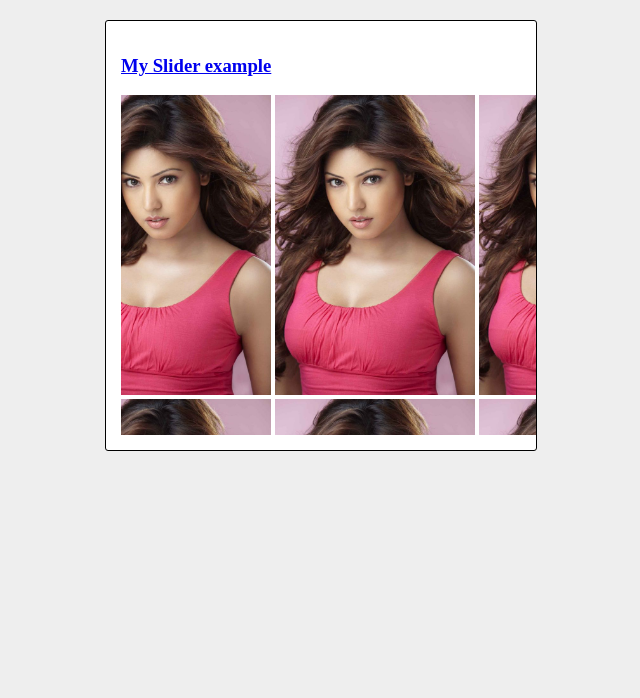
After one commit to avenxyc/HT, a PHP site: page /test.php in a window 1280 px wide. The commit adds this page. Shown: the top 698 px of the page, without its empty margins (319-959 px from the left). Run offline with PHP 8.4, Linux system fonts and the light colour scheme.

Commit message:
Implement my own slider and animation on Index

```diff
--- a/add.php
+++ b/add.php
@@ -187,7 +187,7 @@ echo "<h1>Register</h1>
 				<p>Class: <input type='text' name='class' size='20' maxlength='80' value='Please enter its class'  /> </p>
 				<p>Company_name: <input type='text' name='company_name' size='20' maxlength='80' value='Please enter'  /> </p>
 				<p>Parent_company: <input type='text' name='parent_company' size='20' maxlength='80' value='Please enter'  /> </p>
-				<p>Weight: <input type='text' name='weight' size='20' maxlength='10' value='Please enter'  /> </p>
+				<p>Weight: <input type='text' name='weight' size='20' maxlength='10' value='Please enter'  /> g</p>
 				<p>Description: <br /><textarea  name='description' rows='4' cols='50' value='Please enter' ></textarea></p>
 				<p>Number of constituents:
 				<select name='cnumber' id='cnumber' >
--- /dev/null
+++ b/test.php
@@ -0,0 +1,90 @@
+<!DOCTYPE html PUBLIC "-//W3C//DTD XHTML 1.0 Transitional//EN" "http://www.w3.org/TR/xhtml1/DTD/xhtml1-transitional.dtd">
+<html xmlns="http://www.w3.org/1999/xhtml"><head>
+<meta http-equiv="Content-Type" content="text/html; charset=utf-8" />
+<head>
+<title>Untitled Document</title>
+	<script src="http://code.jquery.com/jquery-latest.min.js"></script>
+
+  <script>
+	$(document).ready(function(){
+		var len = $('#my_slider li').length;
+		var i = 0;
+		$('#my_slider li').click(function(){
+			if((i+1)%len != 0){
+			$('li').animate({width:'-=150px'});
+			$('li').nextAll().animate({left:'-=150px'});
+
+
+			};
+		});
+	});
+  </script>
+  <style>
+	body {
+		background-color: #eeeeee;
+		margin:0;
+		padding:0;
+	}
+
+	.example {
+		background:#FFFFFF;
+		width:400px;
+		border:1px #000000 solid;
+		overflow:hidden;
+		position: relative;
+		margin: 20px auto;
+		padding: 15px;
+		-moz-border-radius: 3px;
+		-webkit-border-radius: 3px;
+	}
+
+	/*My slider style */
+	#my_slider {
+		width: 1000px;
+		height:340px;;
+		overflow: hidden;
+		list-style: none;
+		padding:0;
+		margin:0;
+	}
+	#my_slider li{
+		left: -50px;
+	}
+
+	#my_slider li {
+		display: inline-block;
+		position: relative;
+
+	}
+
+	#counter {
+		text-align: right;
+		font-size: 16px;
+		width: 500px;
+	}
+
+	img {
+		height: 300px;
+
+	}
+
+	</style>
+
+
+</head>
+	<body>
+	<div class="example">
+	    <h3><a href="#">My Slider example</a></h3>
+	    <ul id="my_slider">
+	      <li><img src="Komal-Jha-Hot-Photo-Shoot-Photos-1952.jpg" alt="" /></li>
+	      <li><img src="Komal-Jha-Hot-Photo-Shoot-Photos-1952.jpg" alt="" /></li>
+        <li><img src="Komal-Jha-Hot-Photo-Shoot-Photos-1952.jpg" alt="" /></li>
+        <li><img src="Komal-Jha-Hot-Photo-Shoot-Photos-1952.jpg" alt="" /></li>
+        <li><img src="Komal-Jha-Hot-Photo-Shoot-Photos-1952.jpg" alt="" /></li>
+        <li><img src="Komal-Jha-Hot-Photo-Shoot-Photos-1952.jpg" alt="" /></li>
+        <li><img src="Komal-Jha-Hot-Photo-Shoot-Photos-1952.jpg" alt="" /></li>
+	    </ul>
+	     <div id="counter"></div>
+ </div>
+ </body>
+ </html>
```
Also changed, not shown: includes/index-jQuery.js (+56 -7 lines), includes/style.css (+48 -25 lines), index.php (+34 -20 lines), Komal-Jha-Hot-Photo-Shoot-Photos-1952.jpg (added).
